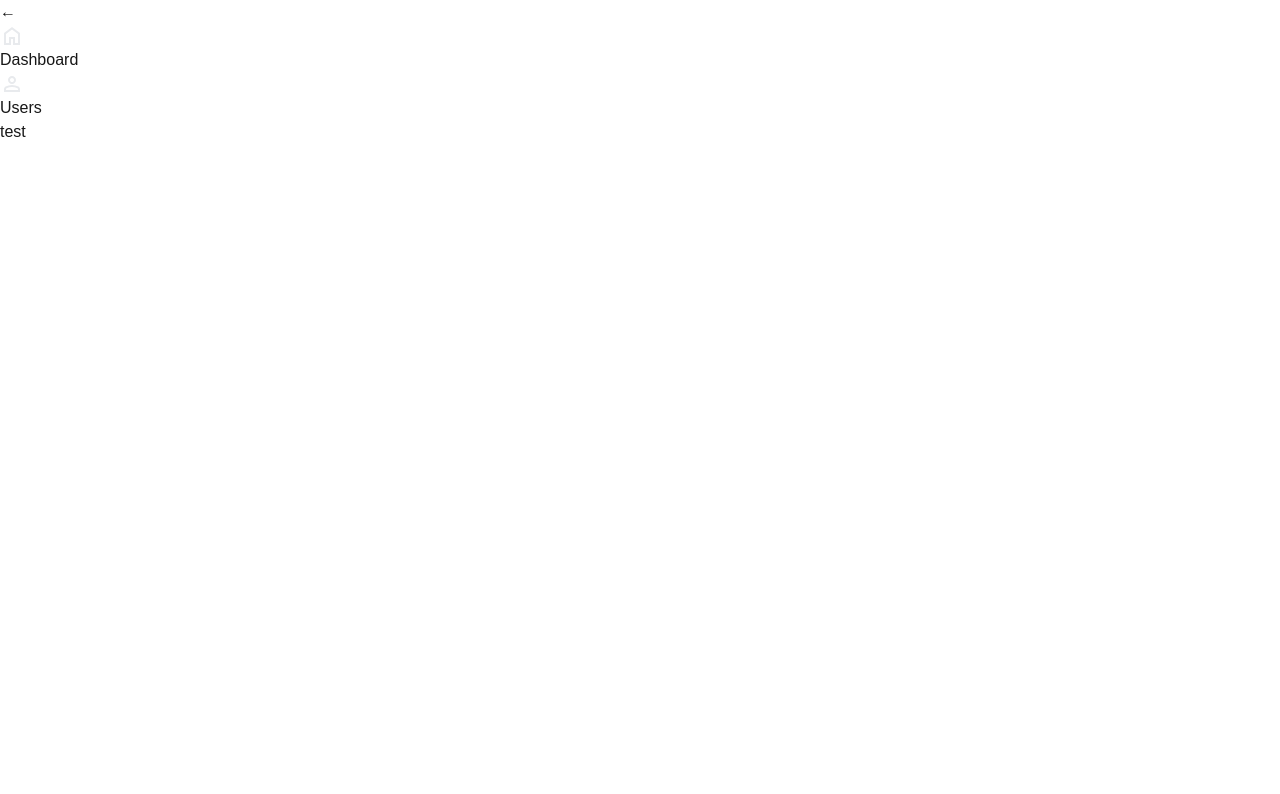
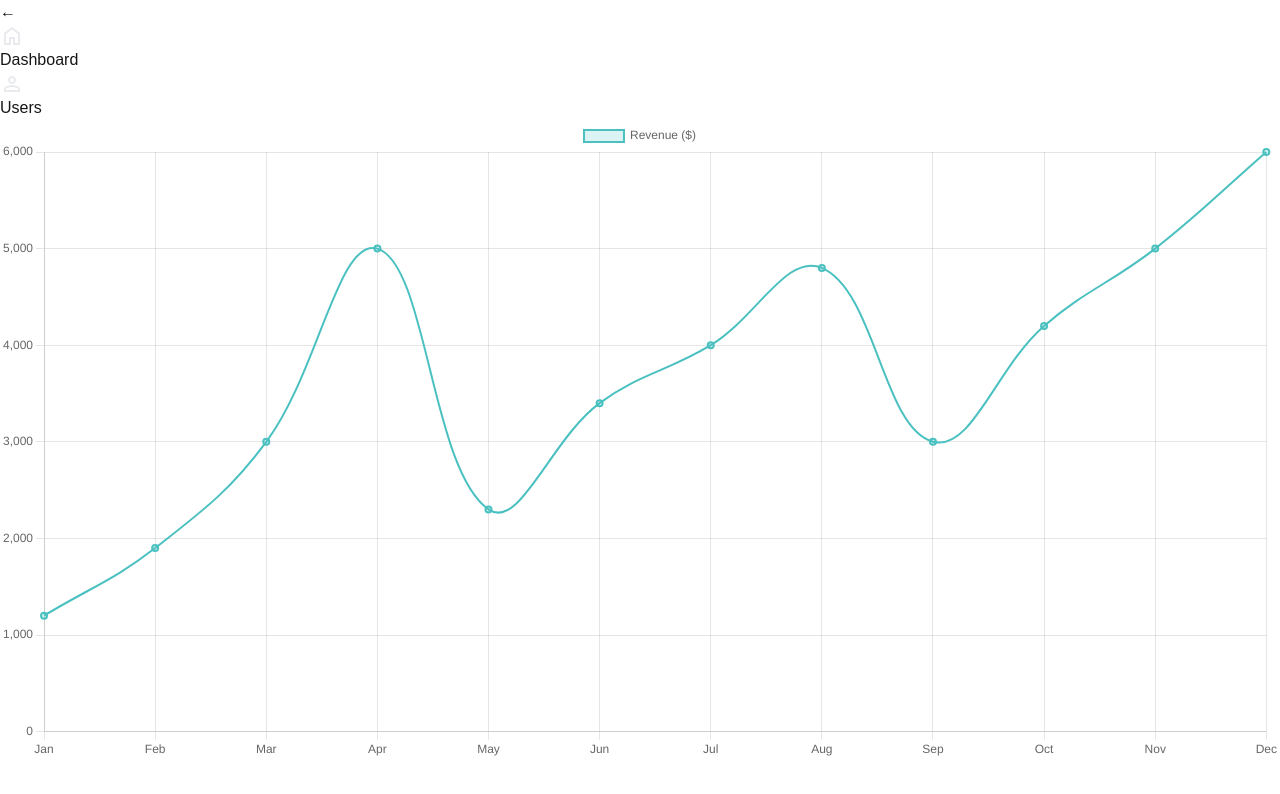
Before and after one commit to girisimci/admin-panel-boilerplate, a Next.js app: page /dashboard in a window 1280 px wide. Shown: the top 794 px of the page. Built offline with nearby package versions, Linux system fonts and the light colour scheme.

Commit message:
dashboard chartjs added

```diff
--- a/package.json
+++ b/package.json
@@ -10,8 +10,10 @@
   },
   "dependencies": {
     "@hookform/resolvers": "^3.9.1",
+    "chart.js": "^4.4.6",
     "next": "15.0.2",
     "react": "19.0.0-rc-02c0e824-20241028",
+    "react-chartjs-2": "^5.2.0",
     "react-dom": "19.0.0-rc-02c0e824-20241028",
     "react-hook-form": "^7.53.2",
     "yup": "^1.4.0"
--- a/src/pages/dashboard.js
+++ b/src/pages/dashboard.js
@@ -1,30 +1,73 @@
-// pages/admin.js
-import { useState } from "react";
-import Header from "@/components/header";
-import Modal from "@/components/commons/modal";
-import BaseTable from "@/components/base-table";
-import { useForm } from "react-hook-form";
-import { yupResolver } from "@hookform/resolvers/yup";
-import * as yup from "yup";
+// components/MonthlyRevenueChart.js
+import React from "react";
+import { Line } from "react-chartjs-2";
+import {
+  Chart as ChartJS,
+  LineElement,
+  CategoryScale,
+  LinearScale,
+  PointElement,
+  Tooltip,
+  Legend,
+} from "chart.js";
 import SidebarLayout from "@/layouts/sidebar-layout";
 
+ChartJS.register(
+  LineElement,
+  CategoryScale,
+  LinearScale,
+  PointElement,
+  Tooltip,
+  Legend
+);
 
-const Admin = () => {
-  const [users, setUsers] = useState([
-    { id: 1, name: "Mehmet Sait Işık", gender: "Erkek" },
-    { id: 2, name: "Köpek Cesur Işık", gender: "Erkek" },
-  ]);
-  const [modal, setModal] = useState(false);
+const Dashboard = () => {
+  const data = {
+    labels: [
+      "Jan",
+      "Feb",
+      "Mar",
+      "Apr",
+      "May",
+      "Jun",
+      "Jul",
+      "Aug",
+      "Sep",
+      "Oct",
+      "Nov",
+      "Dec",
+    ],
+    datasets: [
+      {
+        label: "Revenue ($)",
+        data: [
+          1200, 1900, 3000, 5000, 2300, 3400, 4000, 4800, 3000, 4200, 5000,
+          6000,
+        ],
+        borderColor: "#4BC0C0",
+        backgroundColor: "rgba(75, 192, 192, 0.2)",
+        borderWidth: 2,
+        tension: 0.4, // Curved lines
+      },
+    ],
+  };
 
+  const options = {
+    responsive: true,
+    plugins: {
+      legend: { display: true, position: "top" },
+      tooltip: { mode: "index", intersect: false },
+    },
+    scales: {
+      y: { beginAtZero: true },
+    },
+  };
 
   return (
-   <SidebarLayout>
-   <div className="flex h-screen bg-white text-black">
-
-   test
-    </div>
+    <SidebarLayout>
+      <Line data={data} options={options} />
     </SidebarLayout>
   );
 };
 
-export default Admin;
+export default Dashboard;
```
Also changed, not shown: 1 other file (tests, documents, lock files or other folders).
